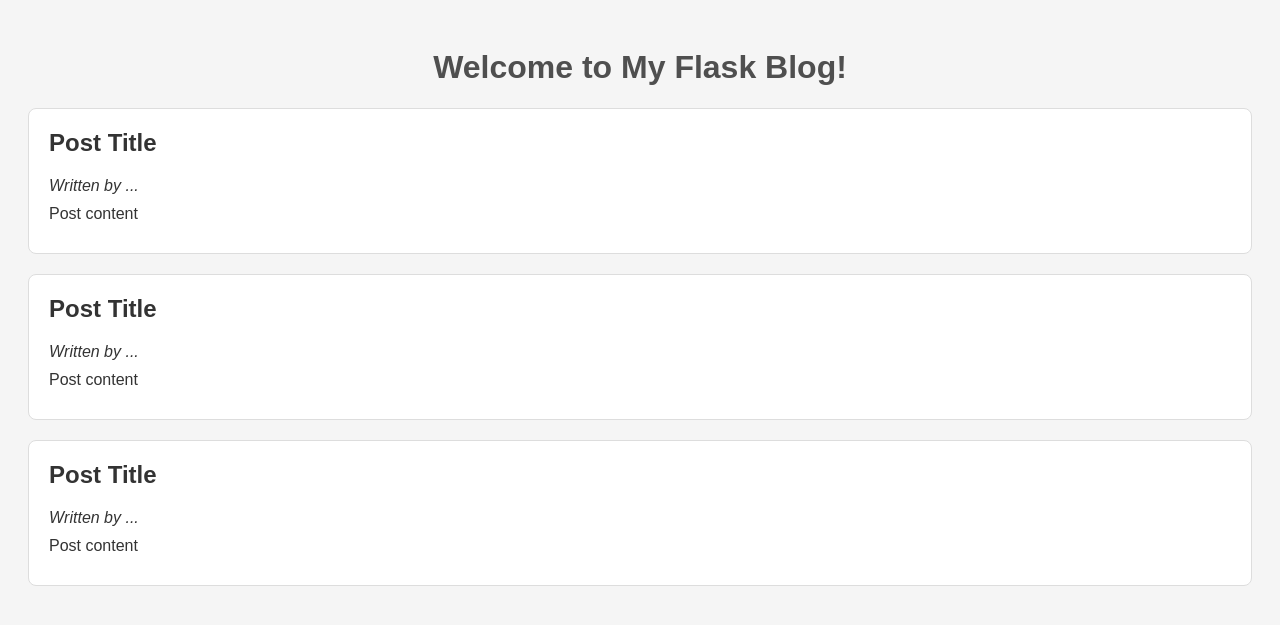
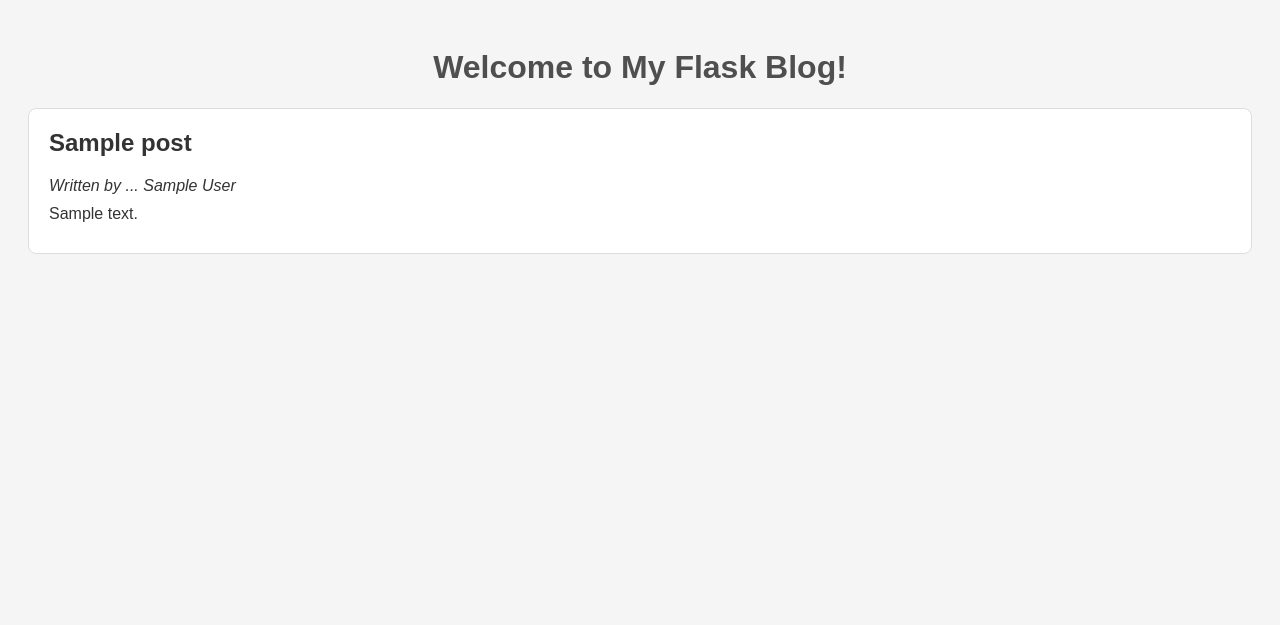
Before and after one commit to NiBerni/Masterblog, a Flask app: template templates/index.html in a window 1280 px wide. Shown: the top 625 px of the page. Run offline with Flask 3, Linux system fonts and the light colour scheme; the template is opened without the code that fills it: most values are stand-ins (such as "Sample title", 1, 10 or a date in 2020).

Commit message:
feat(blog): Integrate blog blueprint and display posts dynamically
*   Register `blog_bp` blueprint in `app.py`.
*   Update `index.html` to dynamically render blog posts.

Signed-off-by: Berni <277801407+NiBerni@users.noreply.github.com>

```diff
--- a/app.py
+++ b/app.py
@@ -1,12 +1,10 @@
 from flask import Flask
+
+from blueprints.blog import blog_bp
 
 app = Flask(__name__)
 
+app.register_blueprint(blog_bp)
 
-@app.route('/')
-def hello_world():
-    return 'Hello, World!'
-
-
-if __name__ == '__main__':
+if __name__ == "__main__":
     app.run(host="0.0.0.0", port=5000, debug=True)
--- a/templates/index.html
+++ b/templates/index.html
@@ -8,20 +8,12 @@
 </head>
 <body>
 <h1>Welcome to My Flask Blog!</h1>
+{% for post in posts %}
 <div class="post">
-    <h2>Post Title</h2>
-    <p><em>Written by ...</em></p>
-    <p>Post content</p>
+    <h2>{{ post.title }}</h2>
+    <p><em>Written by ... {{ post.author }}</em></p>
+    <p>{{ post.content }}</p>
 </div>
-<div class="post">
-    <h2>Post Title</h2>
-    <p><em>Written by ...</em></p>
-    <p>Post content</p>
-</div>
-<div class="post">
-    <h2>Post Title</h2>
-    <p><em>Written by ...</em></p>
-    <p>Post content</p>
-</div>
+{% endfor %}
 </body>
 </html>
```
